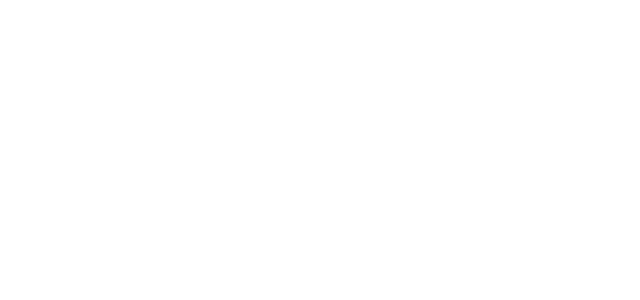
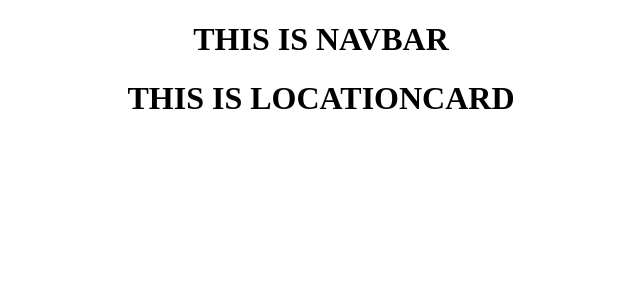
Before and after one commit to tlightk/dirt-road, a React (Create React App) app: page / in a window 1280 px wide. Shown: the top 300 px of the page, without its empty margins (319-959 px from the left). Built offline with nearby package versions, Linux system fonts and the light colour scheme.

Commit message:
create the Navbar and LocationCard components

```diff
--- a/src/App.js
+++ b/src/App.js
@@ -1,9 +1,15 @@
 import React from 'react';
 import './App.css';
+import Navbar from './Components/Navbar';
+import LocationCard from './Components/LocationCard';
+import data from "./data";
 
 function App() {
+
   return (
     <div className="App">
+      <Navbar />
+      <LocationCard />
 
     </div>
   );
--- /dev/null
+++ b/src/Components/LocationCard.js
@@ -0,0 +1,9 @@
+import React from "react";
+
+export default function LocationCard() {
+    return(
+        <div className="LocationCard">
+            <h1>THIS IS LOCATIONCARD</h1>
+        </div>
+    )
+}
--- /dev/null
+++ b/src/Components/Navbar.js
@@ -0,0 +1,9 @@
+import React from "react";
+
+export default function Navbar() {
+    return(
+        <div className="Navbar">
+            <h1>THIS IS NAVBAR</h1>
+        </div>
+    )
+}
```
